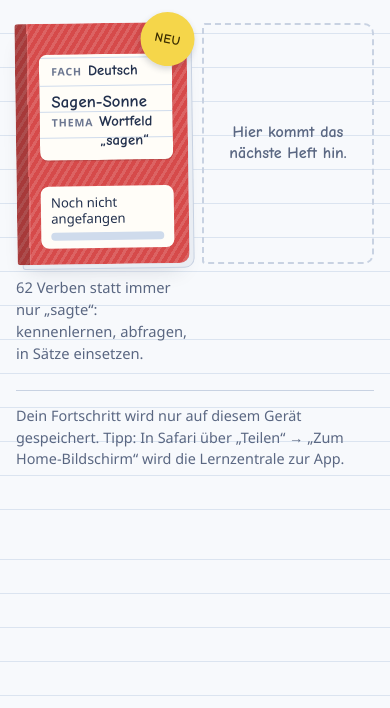
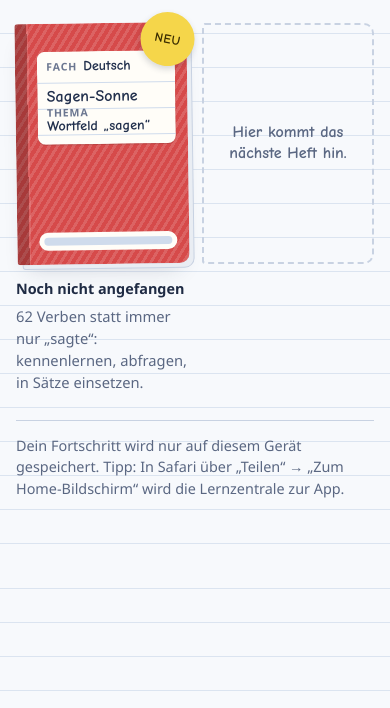
Before and after one commit to Breitec/lernzentrale, a plain HTML site: page index.html in a window 390 px wide. Shown: the part 136-844 px from the top of the page. Drawn offline with Linux system fonts and the light colour scheme; a web font is replaced by a local one.

```diff
--- a/index.html
+++ b/index.html
@@ -20,6 +20,7 @@
   /* Layout: a desk of exercise books on ruled paper; each game is a coloured Schulheft with a handwritten label sticker */
   :root {
     --paper: #f7f9fc;
+    --card: #ffffff;
     --rule: #dbe4f0;
     --line: #c8d2e2;
     --ink: #1f2b44;
@@ -45,6 +46,7 @@
   @media (prefers-color-scheme: dark) {
     :root:not([data-theme="light"]) {
       --paper: #111827;
+      --card: #182134;
       --rule: #1f2a3f;
       --line: #2f3c56;
       --ink: #e8edf7;
@@ -58,6 +60,7 @@
   }
   :root[data-theme="dark"] {
     --paper: #111827;
+    --card: #182134;
     --rule: #1f2a3f;
     --line: #2f3c56;
     --ink: #e8edf7;
@@ -90,7 +93,7 @@
   .date { font: 600 1rem/1.2 var(--f-hand); color: var(--ink-soft); border-bottom: 2px solid var(--line); padding-bottom: 2px; white-space: nowrap; margin-top: .6em; }
   .intro { grid-column: 1 / -1; margin: 0; color: var(--ink-soft); font-size: 1.05rem; }
 
-  .resume { display: flex; align-items: center; justify-content: space-between; gap: 12px 16px; flex-wrap: wrap; padding: 14px 16px; border-radius: 14px; border: 1.5px solid var(--line); background: color-mix(in srgb, var(--paper) 60%, var(--label-bg)); }
+  .resume { display: flex; align-items: center; justify-content: space-between; gap: 12px 16px; flex-wrap: wrap; padding: 14px 16px; border-radius: 14px; border: 1.5px solid var(--line); background: var(--card); }
   .resume p { margin: 0; min-width: 0; }
   .resume strong { font-family: var(--f-hand); font-size: 1.15rem; }
   .btn { display: inline-flex; align-items: center; justify-content: center; min-height: 48px; padding: 0 20px; border-radius: 12px; background: var(--pen); color: var(--on-pen); font-weight: 700; text-decoration: none; }
@@ -128,11 +131,12 @@
     box-shadow: 0 1px 0 rgba(0, 0, 0, .12);
     display: flex; flex-direction: column; gap: 0;
   }
-  .field { display: flex; align-items: baseline; gap: 6px; min-height: 26px; min-width: 0; }
+  .field { display: flex; flex-wrap: wrap; align-items: baseline; gap: 0 6px; min-height: 26px; min-width: 0; }
   .field b { font: 700 .66rem/1 var(--f-body); letter-spacing: .08em; text-transform: uppercase; color: var(--label-soft); flex: none; }
-  .field span { font: 600 clamp(.92rem, 3.2vw, 1.05rem)/1.25 var(--f-hand); overflow-wrap: anywhere; }
-  .title { font: 800 clamp(1.05rem, 4vw, 1.35rem)/1.15 var(--f-hand); margin: 4px 0 2px; text-wrap: balance; }
-  .progress { background: var(--label-bg); border-radius: 8px; padding: 8px 10px; display: flex; flex-direction: column; gap: 6px; font-size: .82rem; line-height: 1.25; font-variant-numeric: tabular-nums; }
+  .field span { font: 600 clamp(.88rem, 3.2vw, 1.05rem)/1.3 var(--f-hand); overflow-wrap: break-word; }
+  .title { font: 800 clamp(1rem, 4vw, 1.35rem)/1.15 var(--f-hand); margin: 4px 0 2px; text-wrap: balance; overflow-wrap: break-word; }
+  .progress { background: var(--label-bg); border-radius: 99px; padding: 5px; }
+  .status { font-size: .9rem; font-weight: 700; color: var(--ink); font-variant-numeric: tabular-nums; margin: 0; }
   .bar { height: 8px; border-radius: 99px; background: var(--label-rule); overflow: hidden; }
   .bar span { display: block; height: 100%; border-radius: 99px; background: var(--c); }
   .new {
@@ -142,7 +146,12 @@
     box-shadow: 0 3px 6px var(--shadow);
   }
   .blurb { margin: 0; font-size: .92rem; color: var(--ink-soft); }
-  .item { display: flex; flex-direction: column; gap: 12px; min-width: 0; }
+  .item { display: flex; flex-direction: column; gap: 6px; min-width: 0; }
+  .item .book { margin-bottom: 8px; }
+  @media (max-width: 520px) {
+    .book { padding: 16% 7% 8% 13%; }
+    .sticker { padding: 6px 9px 8px; }
+  }
 
   .slot {
     aspect-ratio: 5 / 7; max-width: 100%; border: 2px dashed var(--line); border-radius: 3px 10px 10px 3px;
@@ -224,11 +233,9 @@
             <div class="title">${esc(p.title)}</div>
             <div class="field"><b>Thema</b><span>${esc(p.topic)}</span></div>
           </div>
-          <div class="progress">
-            <span>${status}</span>
-            <div class="bar" aria-hidden="true"><span style="width:${pct}%"></span></div>
-          </div>
+          <div class="progress" aria-hidden="true"><div class="bar"><span style="width:${pct}%"></span></div></div>
         </a>
+        <p class="status">${status}</p>
         <p class="blurb">${esc(p.blurb)}</p>
       </div>`;
   }
```
